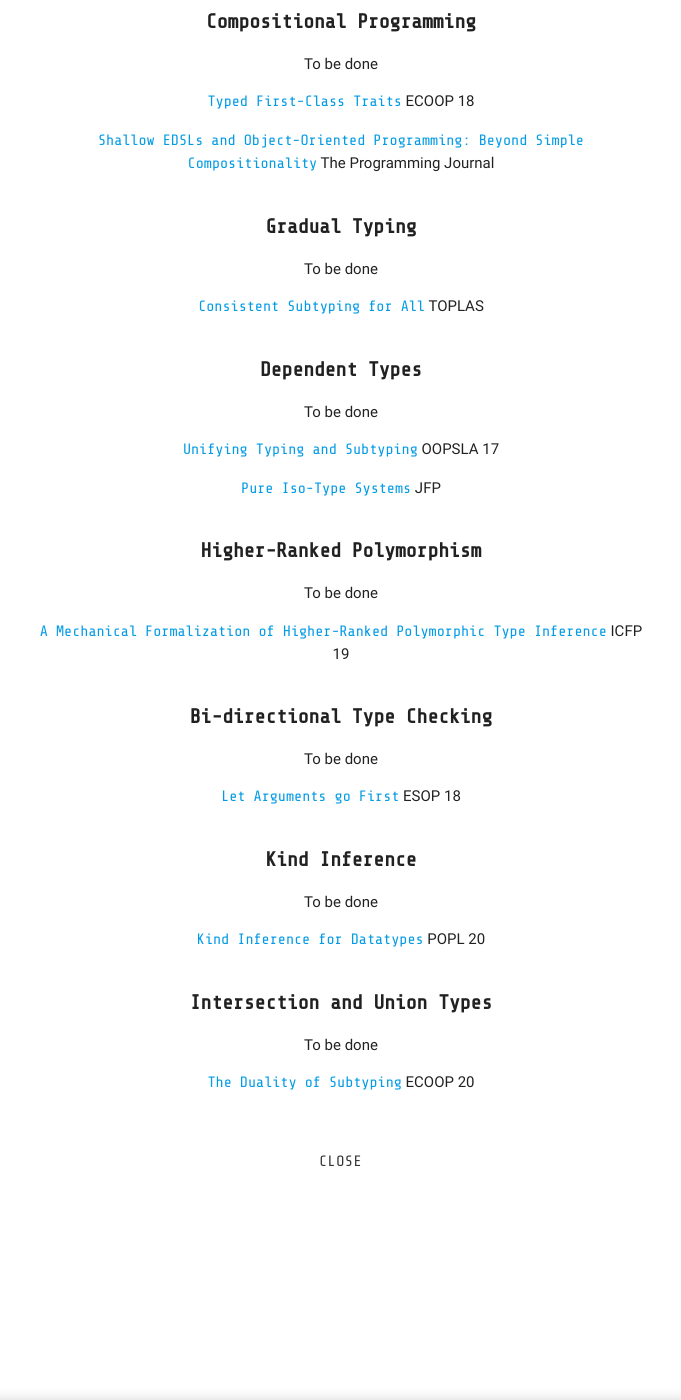
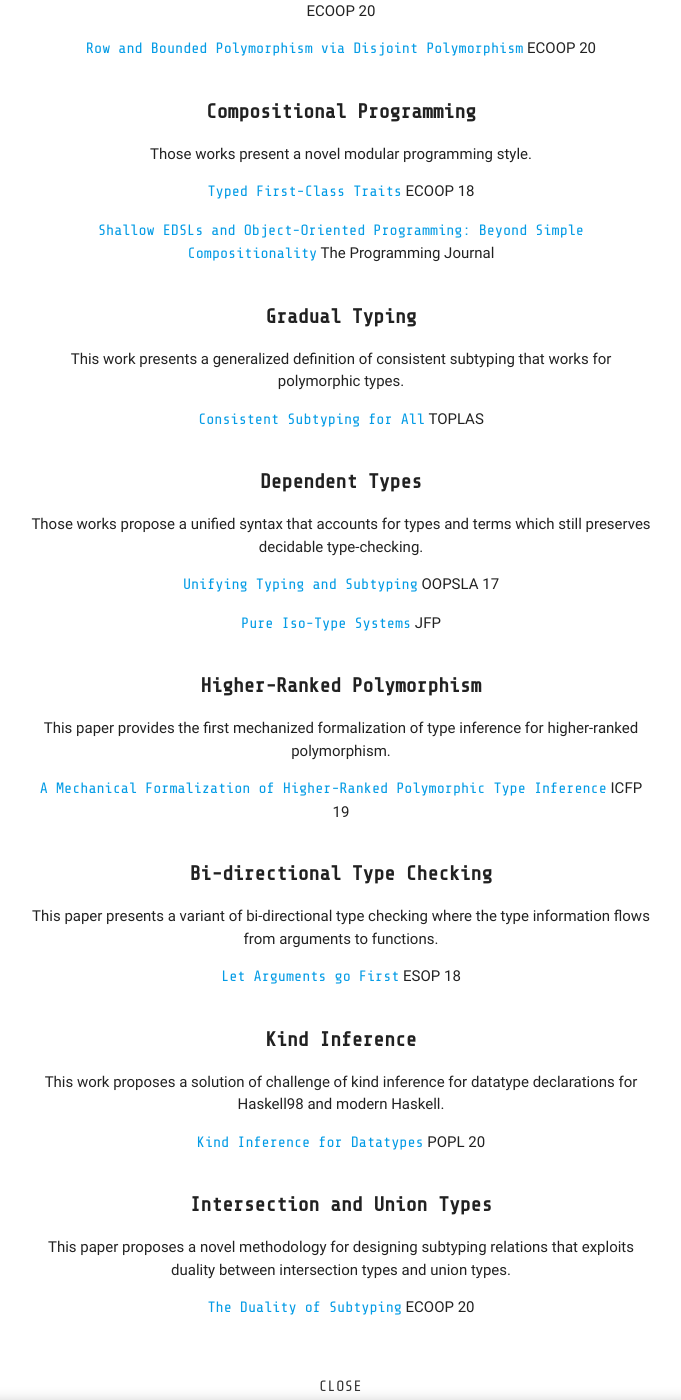
Before and after one commit to hkuplg/hkuplg.github.io, a Jekyll site: the page built from index.html, in a window 1280 px wide and 1400 px high, scrolled down 772 px. Shown: the whole window, without its empty margins (299-980 px from the left). Built offline with Jekyll 4.4.1, drawn with Linux system fonts in a browser that asks for light colours; the list of posts is cut into pages by our own code; some of the changed text lies outside the part shown.

Commit message:
add new information

```diff
--- a/_data/almuni.yml
+++ b/_data/almuni.yml
@@ -16,6 +16,3 @@
 - name: Huang Li
   title: MPhil
   link: https://github.com/lihuanglx
-- name: George, Zhiyuan Shi
-  title: MPhil
-  link: https://github.com/zhiyuanshi
--- a/_data/highlight.yml
+++ b/_data/highlight.yml
@@ -1,5 +1,5 @@
 - work: Disjoint Intersection Types
-  description: To be done
+  description: These are a series of works about disjoint intersection types. By supporting a merge operator, the calculi with disjoint intersection types provide general mechanisms that can subsume various other features. Such calculi can also encode highly dynamic forms of object composition, which capture common programming patterns in dynamically typed languages (such as JavaScript) in a fully statically typed manner.
   papers:
     - title: Disjoint Intersection Types
       conf: ICFP 16
@@ -20,7 +20,7 @@
       conf: ECOOP 20
       link: https://i.cs.hku.hk/~bruno/papers/row-bounded_ecoop2020.pdf
 - work: Compositional Programming
-  description: To be done
+  description: Those works present a novel modular programming style.
   papers:
     - title: Typed First-Class Traits
       conf: ECOOP 18
@@ -29,13 +29,13 @@
       conf: The Programming Journal
       link: https://i.cs.hku.hk/~bruno/papers/programming19shallow.pdf
 - work: Gradual Typing
-  description: To be done
+  description: This work presents a generalized definition of consistent subtyping that works for polymorphic types.
   papers:
     - title: Consistent Subtyping for All
       conf: TOPLAS
       link: https://i.cs.hku.hk/~bruno/papers/gradual-esop18.pdf
 - work: Dependent Types
-  description: To be done
+  description: Those works propose a unified syntax that accounts for types and terms which still preserves decidable type-checking.
   papers:
     - title: Unifying Typing and Subtyping
       conf: OOPSLA 17
@@ -44,25 +44,25 @@
       conf: JFP
       link: https://i.cs.hku.hk/~bruno/papers/pits.pdf
 - work: Higher-Ranked Polymorphism
-  description: To be done
+  description: This paper provides the first mechanized formalization of type inference for higher-ranked polymorphism.
   papers:
     - title: A Mechanical Formalization of Higher-Ranked Polymorphic Type Inference
       conf: ICFP 19
       link: https://i.cs.hku.hk/~bruno/papers/icfp2019.pdf
 - work: Bi-directional Type Checking
-  description: To be done
+  description: This paper presents a variant of bi-directional type checking where the type information flows from arguments to functions.
   papers:
     - title: Let Arguments go First
       conf: ESOP 18
       link: https://i.cs.hku.hk/~bruno/papers/arguments-esop18.pdf
 - work: Kind Inference
-  description: To be done
+  description: This work proposes a solution of challenge of kind inference for datatype declarations for Haskell98 and modern Haskell.
   papers:
     - title: Kind Inference for Datatypes
       conf: POPL 20
       link: https://i.cs.hku.hk/~bruno/papers/popl20.pdf
 - work: Intersection and Union Types
-  description: To be done
+  description: This paper proposes a novel methodology for designing subtyping relations that exploits duality between intersection types and union types.
   papers:
     - title: The Duality of Subtyping
       conf: ECOOP 20
```
